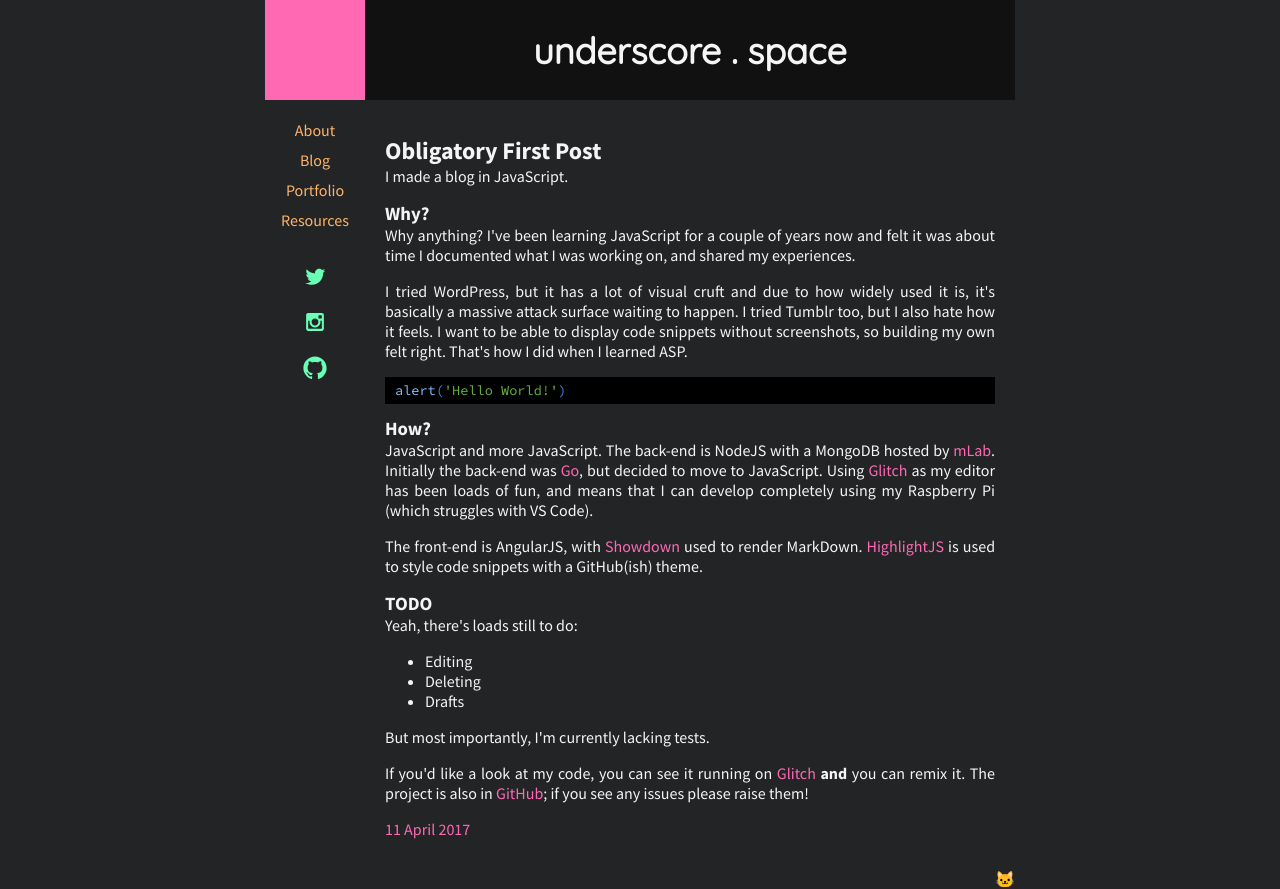
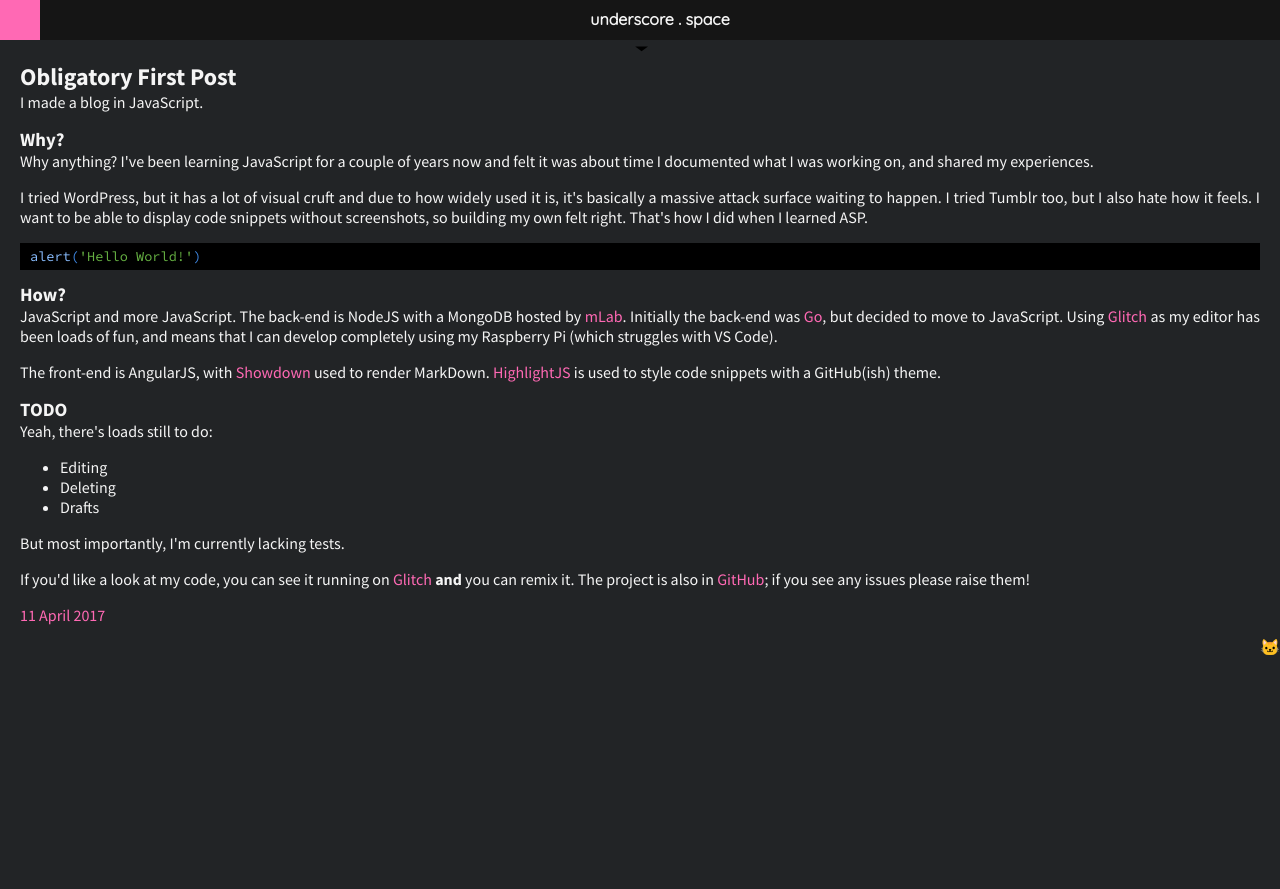
Before and after one commit to underscoredotspace/blog-grid, a website built with Parcel: page app/index.html in a window 1280 px wide. After the commit the page ends 800 px from the top, so only its background shows below. Built offline with nearby package versions, Linux system fonts and the light colour scheme.

Commit message:
Menu now sizes correctly in Safari, but I have no idea why

```diff
--- a/app/index.html
+++ b/app/index.html
@@ -40,7 +40,7 @@
 
       <div id="menu-control">
         <label for="menuvis">
-          <svg viewBox="0 0 5 3">
+          <svg class="menu-icon" viewBox="0 0 5 3">
             <polygon points="1,1 5,1 3,2.5 1,1"/>
           </svg>
         </label>
--- a/app/style.scss
+++ b/app/style.scss
@@ -1,4 +1,4 @@
-$c-head: #111;
+$c-head: #151515;
 $c-body: #222426;
 $c-text: #f5f5f5;
 $c-pink: #ff69b4;
@@ -7,7 +7,7 @@
 $c-green: #69FFB4;
 $c-blue: #68b3ff;
 $max-width: 750px;
-$break-big: 500px; //600px
+$break-big: 1500px; //600px
 
 body {
   font-family: 'Source Sans Pro';
@@ -27,12 +27,13 @@
     display: grid;
     grid-template-columns: 2.5rem auto;
     grid-template-rows: 2.5rem auto 2rem;
+  }
 
   #logo {
     background: $c-pink;
   }
 
-    > header {
+  header {
     font-size: 1rem;
     font-family: 'Quicksand';
     text-align: center;
@@ -46,7 +47,7 @@
     z-index: 1;
   }
 
-    > input#menuvis {
+  input#menuvis {
     display: none;
     &:checked {
       ~ #menu {
@@ -54,7 +55,7 @@
       }
 
       ~ #menu>#menu-control>label>svg {
-          transform: scaleY(-1);
+        transform: rotate(180deg);
       }
     }
   }
@@ -62,55 +63,67 @@
   #menu {
     position: absolute;
     top: 2.5rem;
-      left: 0;
-      width: 100vw;
-      display: grid;
-      grid-template-rows: auto 1rem;
-      transform: translateY(calc(-100% + 1rem));
+    width: 100%;
     transition-duration: 0.3s;
     transition-property: transform;
-      > nav {
+    transform: translateY(calc(-100% + 1rem));
+  }
+
+  nav {
     z-index: -1;
     display: grid;
-        grid-template-columns: auto minmax(2rem, 6rem);
-        box-shadow: inset 0 5px 20px black;
+    grid-template-columns: 1fr minmax(2rem,6rem);
+    box-shadow: inset 0 5px 10px black;
     background: $c-head;
     padding: 10px 20px;
-        > .here {
+  }
+
+  #menu-control {
     display: grid;
-          grid-template-columns: repeat(auto-fill, minmax(90px, 1fr));
-          grid-gap: 5px;
-          align-items: center;
-          > a {
-            color: $c-orange;
+    height: 1rem;
+    > label {
+      text-align: center;
+    }
+    &:hover {
+      background: rgba(64,64,64,0.2);
     }
   }
 
-        > .there {
-          display: grid;
-          grid-template-columns: repeat(auto-fit, 2rem);
-          justify-content: space-around;
-          align-items: center;
-          text-align: center;
-        }
-      }
-
-      #menu-control {
-        > label {
-          &:hover {
-            background: rgba(64,64,128,0.1);
-          }
-
-          display: block;
-          height: 1rem;
-          text-align: center;
-          > svg {
+  .menu-icon {
     height: 1rem;
     width: 1rem;
     transition-duration: 0.3s;
     transition-property: transform;
   }
+
+  .here {
+    display: grid;
+    grid-template-columns: repeat(auto-fit, 8rem);
+    grid-gap: 5px;
+    padding: 5px;
+
+    > a {
+      display: grid;
+      align-content: center;
+      color: $c-orange;
     }
+  }
+
+  .icon {
+    fill: $c-green;
+    width: 2rem;
+    height: 2rem;
+  }
+
+  .there {
+    display: grid;
+    grid-template-columns: repeat(auto-fit, 2rem);
+    justify-content: space-around;
+    > a {
+      display: grid;
+      grid-gap: 5px;
+      align-content: center;
+      justify-content: center;
     }
   }
 
@@ -119,16 +132,16 @@
     margin: 0 20px;
   }
 
-    > footer {
+  footer {
     text-align: right;
     padding-top: 1rem;
   }
 
-    #menu, main, footer {
+  main, footer {
     grid-column: 1/-1;
   }
 }
-}
+
 //desktop
 @media (min-width: ($break-big + 1px)) {
   .wrapper {
--- a/package.json
+++ b/package.json
@@ -10,7 +10,7 @@
   },
   "dependencies": {
     "babel-preset-env": "^1.6.1",
-    "parcel-bundler": "^1.4.1"
+    "parcel-bundler": "^1.5.1"
   },
   "babel": {
     "presets": [
```
Also changed, not shown: 1 other file. Lines whose indentation alone changed are shown as unchanged.
